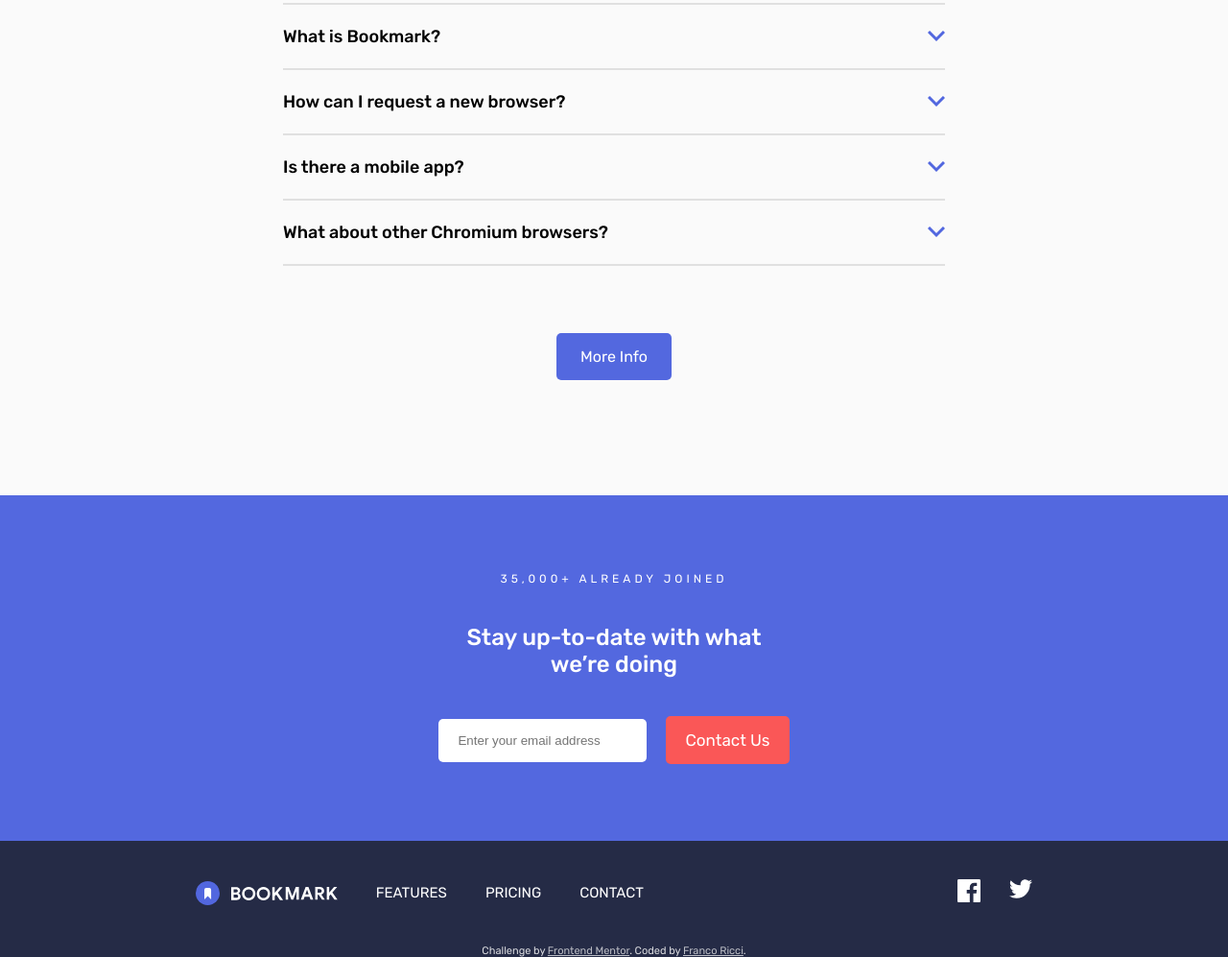
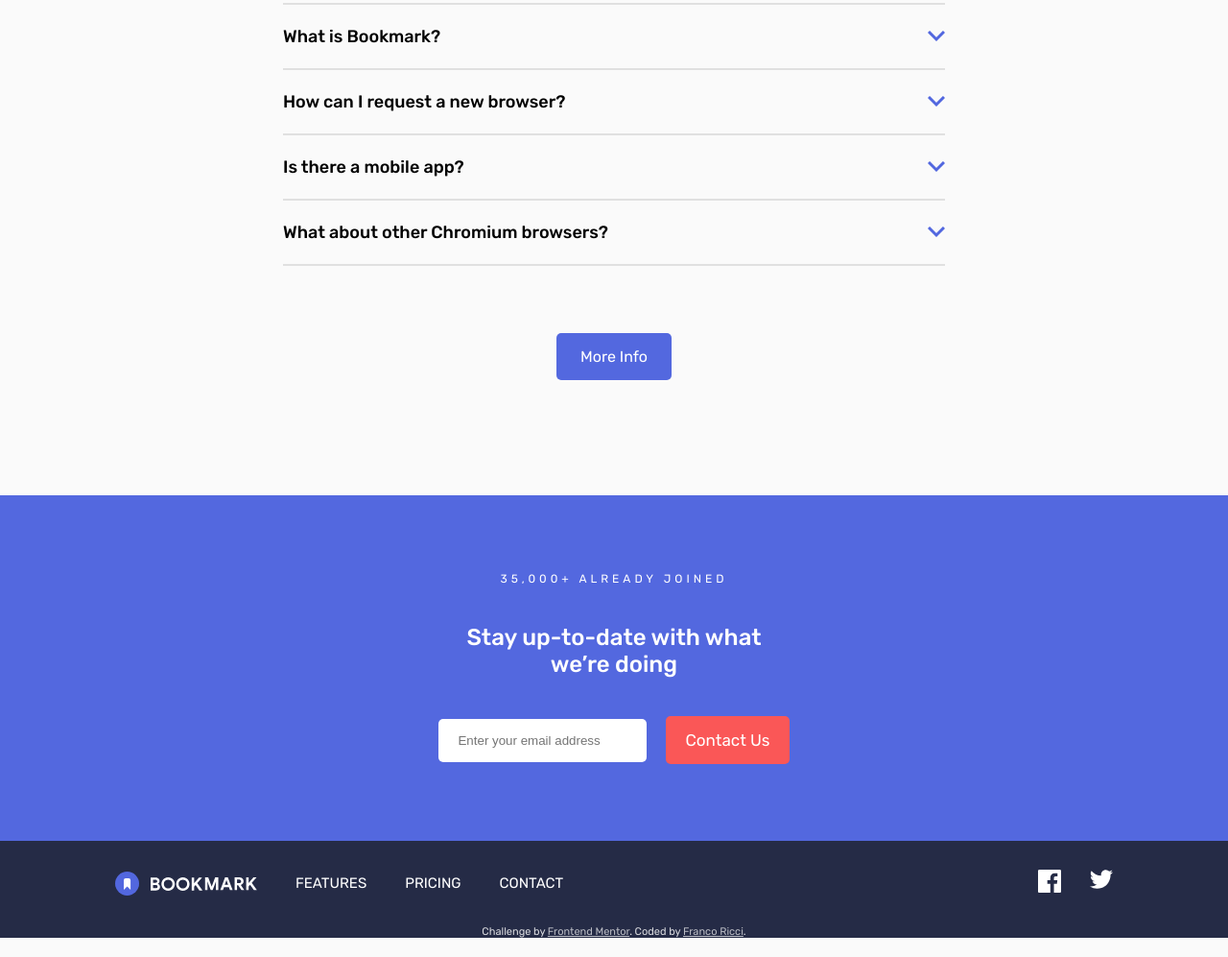
Before and after one commit to Franco-Ricci/Bookmark-landing, a plain HTML site: page index.html in a window 1280 px wide. Shown: the part 2125-3122 px from the top of the page at 96% size. Drawn offline with Linux system fonts and the light colour scheme.

Commit message:
modified footer width

```diff
--- a/css/styles.css
+++ b/css/styles.css
@@ -510,10 +510,16 @@ body {
 }
 
 .footer{
+  background-color: var(--Very-Dark-Blue);
+}
+
+.footer__menu{
   display: flex;
   align-items: center;
-  justify-content: space-around;
-  padding: 40px;
+  justify-content: space-between;
+  max-width: 1100px;
+  padding: 30px;
+  margin: 0 auto;
   background-color: var(--Very-Dark-Blue);
 }
 
@@ -760,7 +766,7 @@ body {
     bottom:94px;
   }
 
-  .footer, .footer__container{
+  .footer__menu, .footer__container{
     flex-direction: column;
   }
   .footer__medias{
--- a/index.html
+++ b/index.html
@@ -249,8 +249,8 @@
       <span class="error__email">Whoops, make sure it's an email</span>
     </section>
 
-    <footer>
-      <div class="footer">
+    <footer class="footer">
+      <div class="footer__menu">
       <div class="footer__container">
         <svg width="148" height="25" xmlns="http://www.w3.org/2000/svg">
           <g fill="none" fill-rule="evenodd">
```
